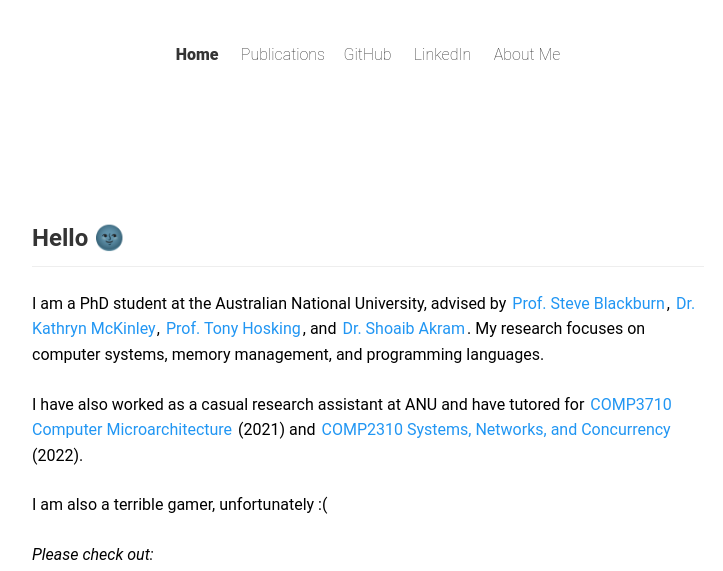
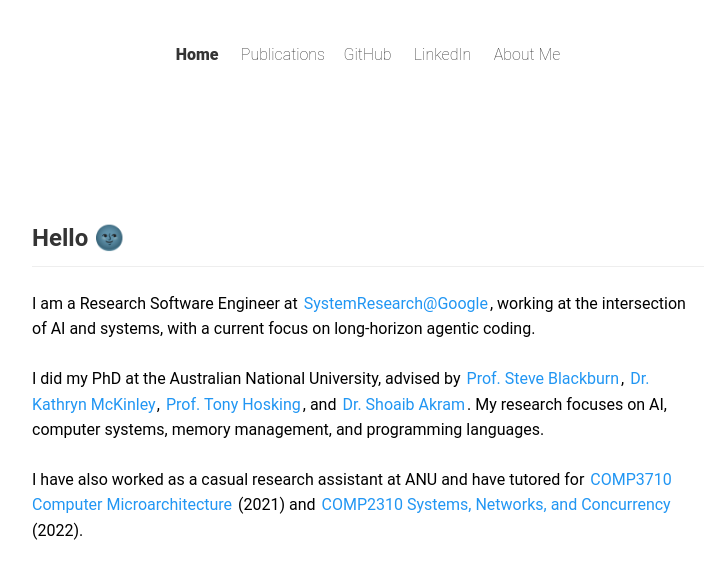
Before and after one commit to wenyuzhao/wenyuzhao.github.io, an Astro site: page / in a window 1280 px wide. Shown: the part 180-751 px from the top of the page, without its empty margins (272-995 px from the left). Built offline with nearby package versions, Linux system fonts and the light colour scheme; Astro itself is replaced by a stand-in of ours.

Commit message:
Update about me section to reflect current role as Research Software Engineer at Google

```diff
--- a/src/pages/index.md
+++ b/src/pages/index.md
@@ -1,13 +1,15 @@
 ---
 layout: ../layouts/Markdown.astro
 title: Wenyu Zhao
-description: I am Wenyu Zhao (赵文宇), a PhD student at the Australian National University. My research focuses on computer systems, memory management, and programming languages.
+description: I am Wenyu Zhao (赵文宇), a Research Software Engineer (AI and Systems Research) at SystemResearch@Google. My research focuses on AI, computer systems, memory management, and programming languages.
 ---
 
 # Hello 🌚
 
-I am a PhD student at the Australian National University, advised by [Prof. Steve Blackburn](https://users.cecs.anu.edu.au/~steveb), [Dr. Kathryn McKinley](https://www.cs.utexas.edu/~mckinley/), [Prof. Tony Hosking](https://hosking.github.io/), and [Dr. Shoaib Akram](https://shbakram.github.io/).
-My research focuses on computer systems, memory management, and programming languages.
+I am a Research Software Engineer at [SystemResearch@Google](https://techsysinfra.google/research/srg/), working at the intersection of AI and systems, with a current focus on long-horizon agentic coding.
+
+I did my PhD at the Australian National University, advised by [Prof. Steve Blackburn](https://users.cecs.anu.edu.au/~steveb), [Dr. Kathryn McKinley](https://www.cs.utexas.edu/~mckinley/), [Prof. Tony Hosking](https://hosking.github.io/), and [Dr. Shoaib Akram](https://shbakram.github.io/).
+My research focuses on AI, computer systems, memory management, and programming languages.
 
 I have also worked as a casual research assistant at ANU and have tutored for [COMP3710 Computer Microarchitecture](https://cs.anu.edu.au/courses/comp3710-uarch) (2021) and [COMP2310 Systems, Networks, and Concurrency](https://comp.anu.edu.au/courses/comp2310) (2022).
 
```
